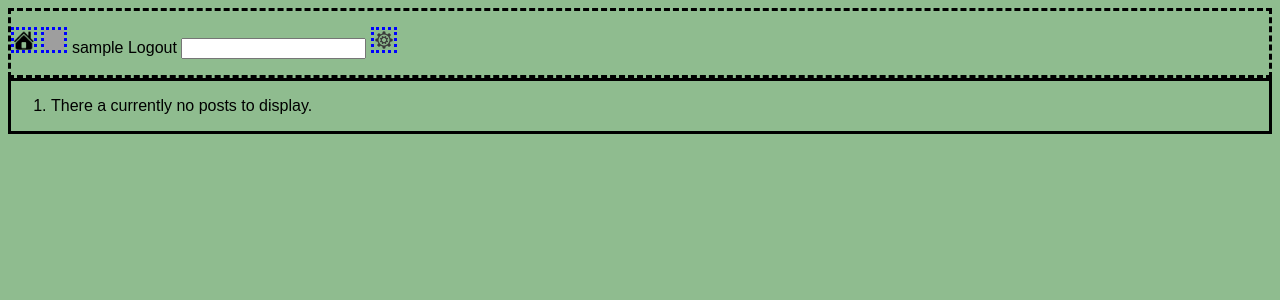
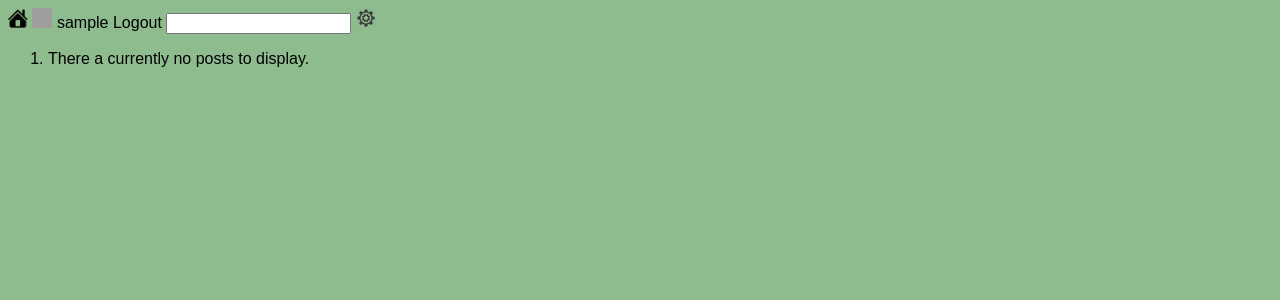
Before and after one commit to ireback01/es-pl7, a Django app: page / in a window 1280 px wide. Shown: the top 300 px of the page. Run offline with Django 3.2, Linux system fonts and the light colour scheme; the visitor is signed in with stand-in values (Sample User, id 1); data comes from the database, SQL or seed files in the repository; data that the repository does not hold is empty; grey boxes are pictures that could not be loaded.

Commit message:
final frontend sprint1

```diff
--- a/home/static/home/home/home.css
+++ b/home/static/home/home/home.css
@@ -2,13 +2,12 @@
     background-color: darkseagreen;
     color: black;
     font-family: Arial, Helvetica, sans-serif;
-    border-style: dashed;
+    /* border-style: dashed; */
 }
 .icon{
     height: 20px;
     width:  20px;
-    border-color: blue;
-    border-style: dotted;
+    /* border-style: dotted; */
 }
 
 .text {
@@ -22,6 +21,6 @@ body {
     font-family: Arial, Helvetica, sans-serif;
 }
 
-main {
+/* main {
     border-style: solid;
-}
+} */
--- a/home/static/user/profile/profile.css
+++ b/home/static/user/profile/profile.css
@@ -11,3 +11,8 @@ body {
 #profile {
     border-radius: 50%
 }
+
+.text {
+    text-decoration: none;
+    color: black;
+}
--- a/user/templates/profile/profile.html
+++ b/user/templates/profile/profile.html
@@ -18,7 +18,7 @@
             <p>Facebook:    {{ user.profile.facebook }}</p>
             <p>Linked In:   {{ user.profile.linked_in }}</p>
         </div>
-        <a href="{% url 'edit_profile' %}">Change information</a>
+        <a href="{% url 'edit_profile' %}" class="text">Change information</a>
         </body>
 </html>
 
```
